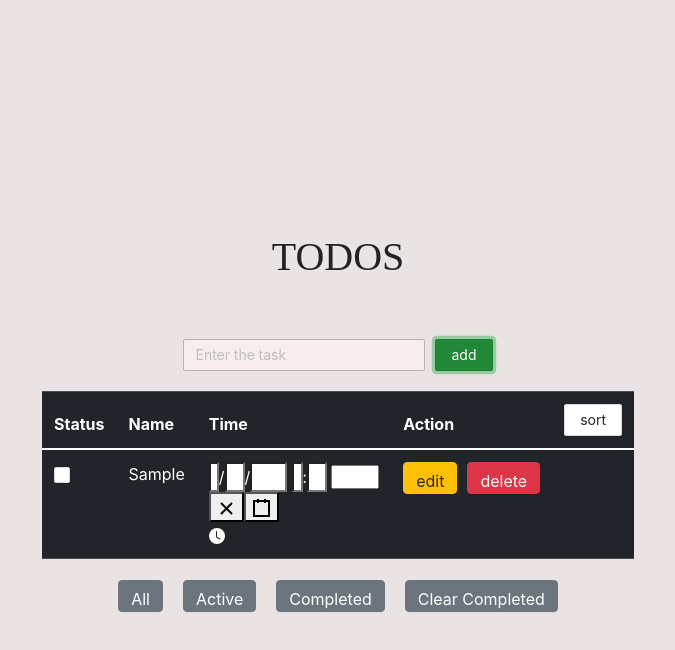
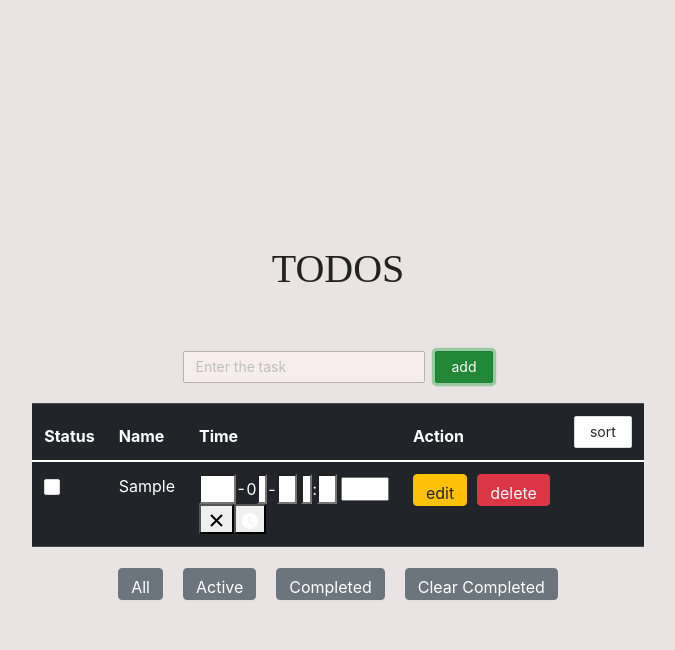
Before and after one commit to tush288/todo-app, a React (Create React App) app: page / in a window 1280 px wide. Both pictures are taken after typing "Sample" into the empty fields and a click on the button "add". Shown: the top 650 px of the page, without its empty margins (302-977 px from the left). Built offline with nearby package versions, Linux system fonts and the light colour scheme; a web font is replaced by a local one.

Commit message:
dateTime added

```diff
--- a/src/Table.js
+++ b/src/Table.js
@@ -54,9 +54,9 @@ function Table(props) {
                 <DateTimePicker
                   value={item.date}
                   onChange={(date) => props.onDateChange(index, date)}
+                  calendarIcon={<BsFillClockFill />}
+                  format="y-MM-dd h:mm a"
                 ></DateTimePicker>
-
-                <BsFillClockFill />
               </td>
               <td>
                 <Button
```
